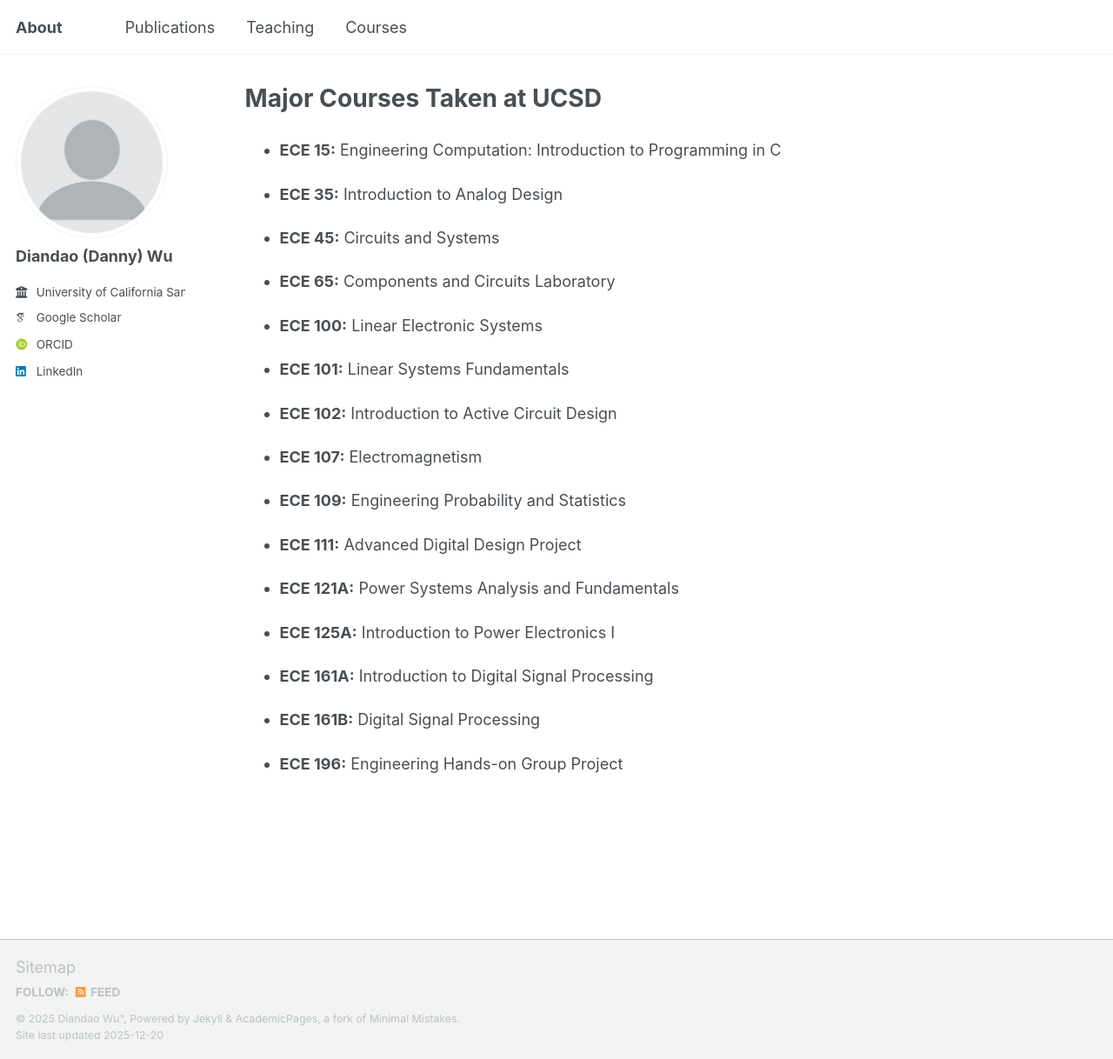
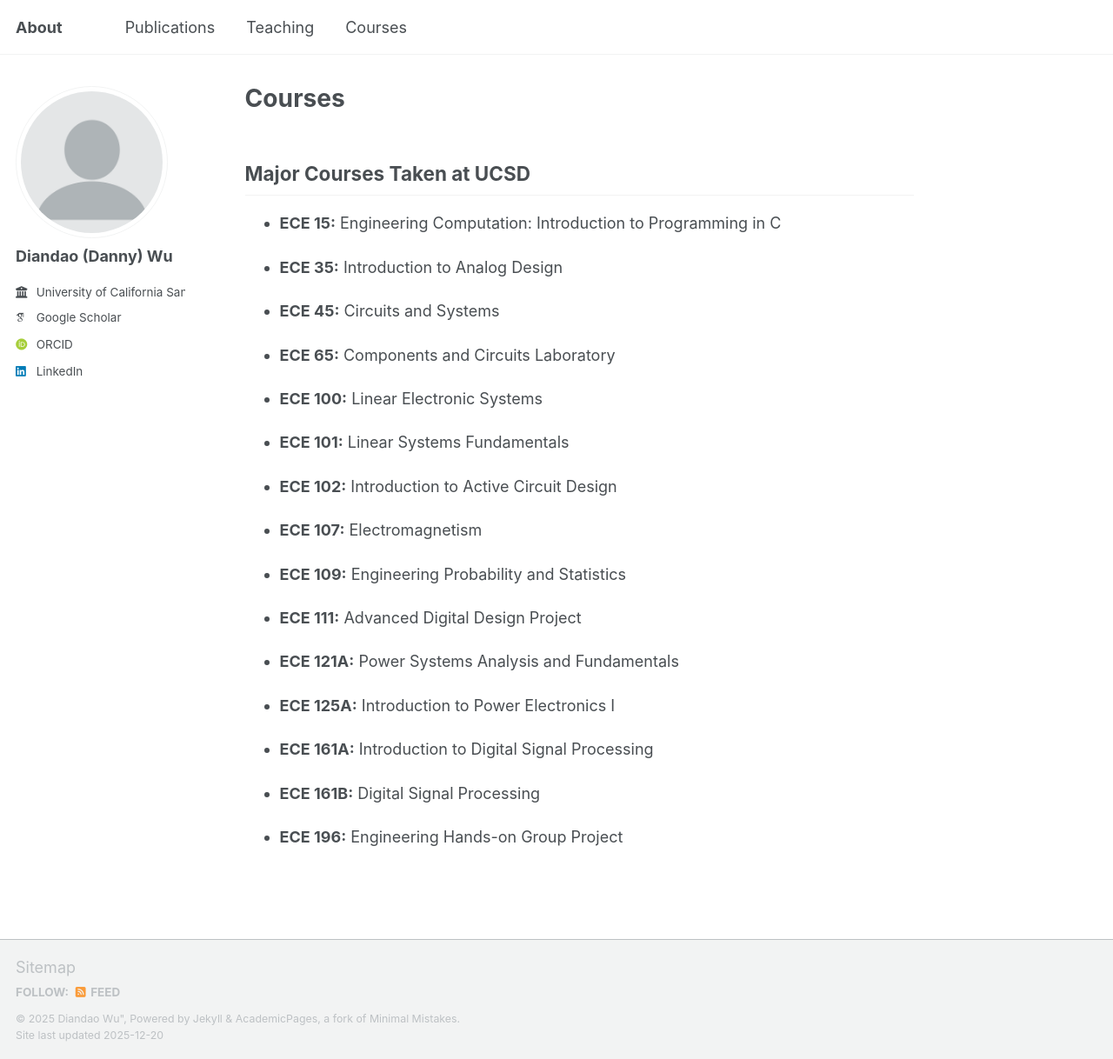
Before and after one commit to dzawu/dzawu.github.io, a Jekyll site: the page built from _pages/courses.md, in a window 1280 px wide and 1218 px high. Shown: the whole window at 87% size. Built offline with Jekyll 4.4.1, drawn with Linux system fonts in a browser that asks for light colours; some web fonts are replaced; a script bundle is joined from its source files by our own code; library files that are not in the unit come from our copies.

Commit message:
Revise title and add header for courses section
Updated title and added section header for courses.

```diff
--- a/_pages/courses.md
+++ b/_pages/courses.md
@@ -1,9 +1,11 @@
 ---
 layout: single
-title: "Major Courses Taken at UCSD"
+title: "Courses"
 permalink: /courses/
 author_profile: true
 ---
+
+## **Major Courses Taken at UCSD**
 
 * **ECE 15:** Engineering Computation: Introduction to Programming in C
 
```
